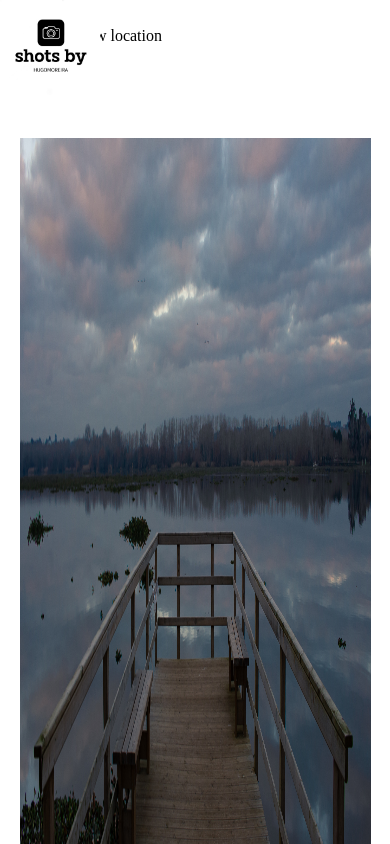
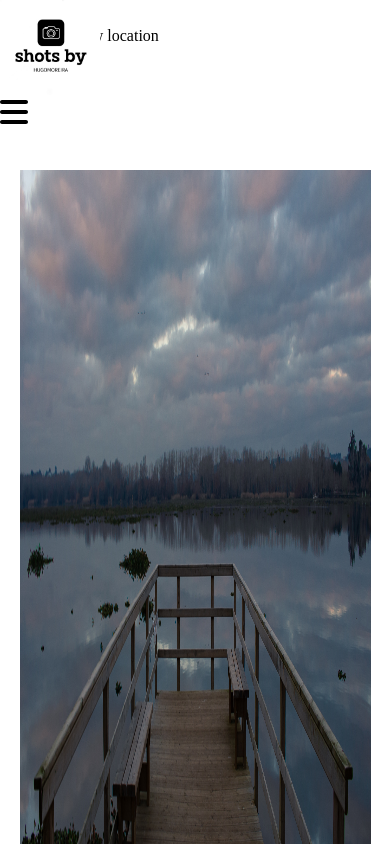
Before and after one commit to hugo-m12/React-Project, a React (Vite) app: page / in a window 390 px wide. Shown: the top 844 px of the page. Built offline with nearby package versions, Linux system fonts and the light colour scheme; a web font is replaced by a local one.

Commit message:
updated header + hamburger menu for mobile

```diff
--- a/src/components/Header.jsx
+++ b/src/components/Header.jsx
@@ -1,27 +1,95 @@
-import { Link } from "wouter"
-import { FontAwesomeIcon } from '@fortawesome/react-fontawesome'
-import { faHouse, faMessage } from '@fortawesome/free-solid-svg-icons';
-import { faUser } from '@fortawesome/free-solid-svg-icons';
-import { faLocationDot } from '@fortawesome/free-solid-svg-icons';
+import React, { useState } from 'react';
+import { Link } from 'wouter';
+import { FontAwesomeIcon } from '@fortawesome/react-fontawesome';
+import { faHouse, faLocationDot, faUser, faMessage, faBars, faTimes } from '@fortawesome/free-solid-svg-icons';
 
-//todo logo not final add tailwind after getting the final logo
-function Header(){
-    return (
+function Header() {
+  const [isMenuOpen, setIsMenuOpen] = useState(false);
+
+  return (
     <>
-    <header>
-        <div className="text-white bg-cover bg-center">
-            <Link href="/" > <img className="logo" src="src/assets/images/logo/logofinal.png" alt="logo" /> </Link>
-             <nav className="flex justify-end gap-16 p-7 list-none">
-                <li> <FontAwesomeIcon color="black" icon={faHouse} /> <Link className="text-gray-400 no-underline transition-colors duration-300 hover:text-black hover:underline" href="/"> Home </Link> </li>
-                <li> <FontAwesomeIcon color="black" icon={faLocationDot} /> <Link className="text-gray-400 no-underline transition-colors duration-300 hover:text-black hover:underline" href="/AddLocation"> Add a new location </Link> </li>
-                <li> <FontAwesomeIcon color="black" icon={faUser} /> <Link className="text-gray-400 no-underline transition-colors duration-300 hover:text-black hover:underline" href="/About-me"> About </Link> </li>
-                <li> <FontAwesomeIcon color="black" icon={faMessage} /> <Link className="text-gray-400 no-underline transition-colors duration-300 hover:text-black hover:underline" href="/Contact"> Contact </Link> </li>
-             </nav>
+      <header>
+        <div className="text-white bg-cover bg-center relative">
+          <Link href="/">
+            <img className="logo" src="src/assets/images/logo/logofinal.png" alt="logo" />
+          </Link>
+
+          {/* Desktop navigation */}
+          <nav className="hidden md:flex justify-end gap-16 p-7 list-none">
+            <li>
+              <FontAwesomeIcon color="black" icon={faHouse} />
+              <Link className="text-gray-400 no-underline transition-colors duration-300 hover:text-black hover:underline ml-2" href="/">
+                Home
+              </Link>
+            </li>
+            <li>
+              <FontAwesomeIcon color="black" icon={faLocationDot} />
+              <Link className="text-gray-400 no-underline transition-colors duration-300 hover:text-black hover:underline ml-2" href="/AddLocation">
+                Add a new location
+              </Link>
+            </li>
+            <li>
+              <FontAwesomeIcon color="black" icon={faUser} />
+              <Link className="text-gray-400 no-underline transition-colors duration-300 hover:text-black hover:underline ml-2" href="/About-me">
+                About
+              </Link>
+            </li>
+            <li>
+              <FontAwesomeIcon color="black" icon={faMessage} />
+              <Link className="text-gray-400 no-underline transition-colors duration-300 hover:text-black hover:underline ml-2" href="/Contact">
+                Contact
+              </Link>
+            </li>
+          </nav>
+
+          {/* Mobile navigation */}
+          <div className="md:hidden flex justify-end items-center p-4 absolute top-0 right-0 z-10">
+            {isMenuOpen ? (
+              <button onClick={() => setIsMenuOpen(false)}>
+                <FontAwesomeIcon icon={faTimes} size="2xl" color="black" />
+              </button>
+            ) : (
+              <button onClick={() => setIsMenuOpen(true)}>
+                <FontAwesomeIcon icon={faBars} size="2xl" color="black" />
+              </button>
+            )}
+          </div>
+
+          {/* Mobile menu */}
+          {isMenuOpen && (
+            <div className="fixed inset-x-4 top-0 bottom-0 h-[250px] w-[570px] flex justify-center bg-white shadow-lg z-50 transform translate-y-[40%] transition-transform duration-300 ease-out">
+            <ul className="flex flex-col gap-6 p-6 text-black text-lg">
+              <li>
+                <FontAwesomeIcon icon={faHouse} size="lg" />
+                <Link className="text-gray-600 no-underline transition-colors duration-300 hover:text-black hover:underline ml-2" onClick={() => setIsMenuOpen(false)} href="/">
+                  Home
+                </Link>
+              </li>
+              <li>
+                <FontAwesomeIcon color="black" icon={faLocationDot} size="lg" />
+                <Link className="text-gray-600 no-underline transition-colors duration-300 hover:text-black hover:underline ml-2" onClick={() => setIsMenuOpen(false)} href="/AddLocation">
+                  Add a new location
+                </Link>
+              </li>
+              <li>
+                <FontAwesomeIcon color="black" icon={faUser} size="lg" />
+                <Link className="text-gray-600 no-underline transition-colors duration-300 hover:text-black hover:underline ml-2" onClick={() => setIsMenuOpen(false)} href="/About-me">
+                  About
+                </Link>
+              </li>
+              <li>
+                <FontAwesomeIcon color="black" icon={faMessage} size="lg" />
+                <Link className="text-gray-600 no-underline transition-colors duration-300 hover:text-black hover:underline ml-2" onClick={() => setIsMenuOpen(false)} href="/Contact">
+                  Contact
+                </Link>
+              </li>
+            </ul>
+          </div>
+          )}
         </div>
-    </header>
+      </header>
     </>
-    )
+  );
 }
 
-
 export default Header;
```
